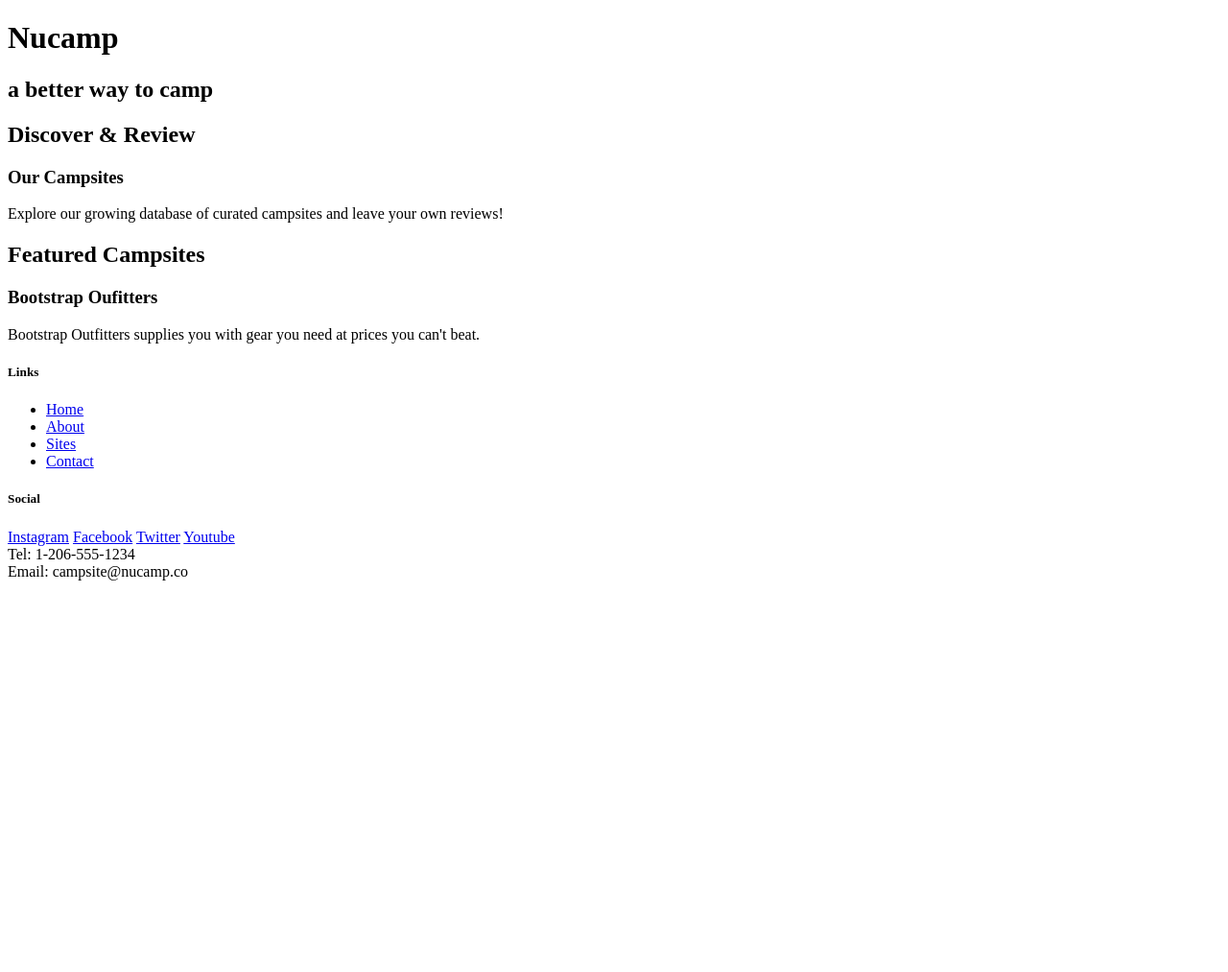
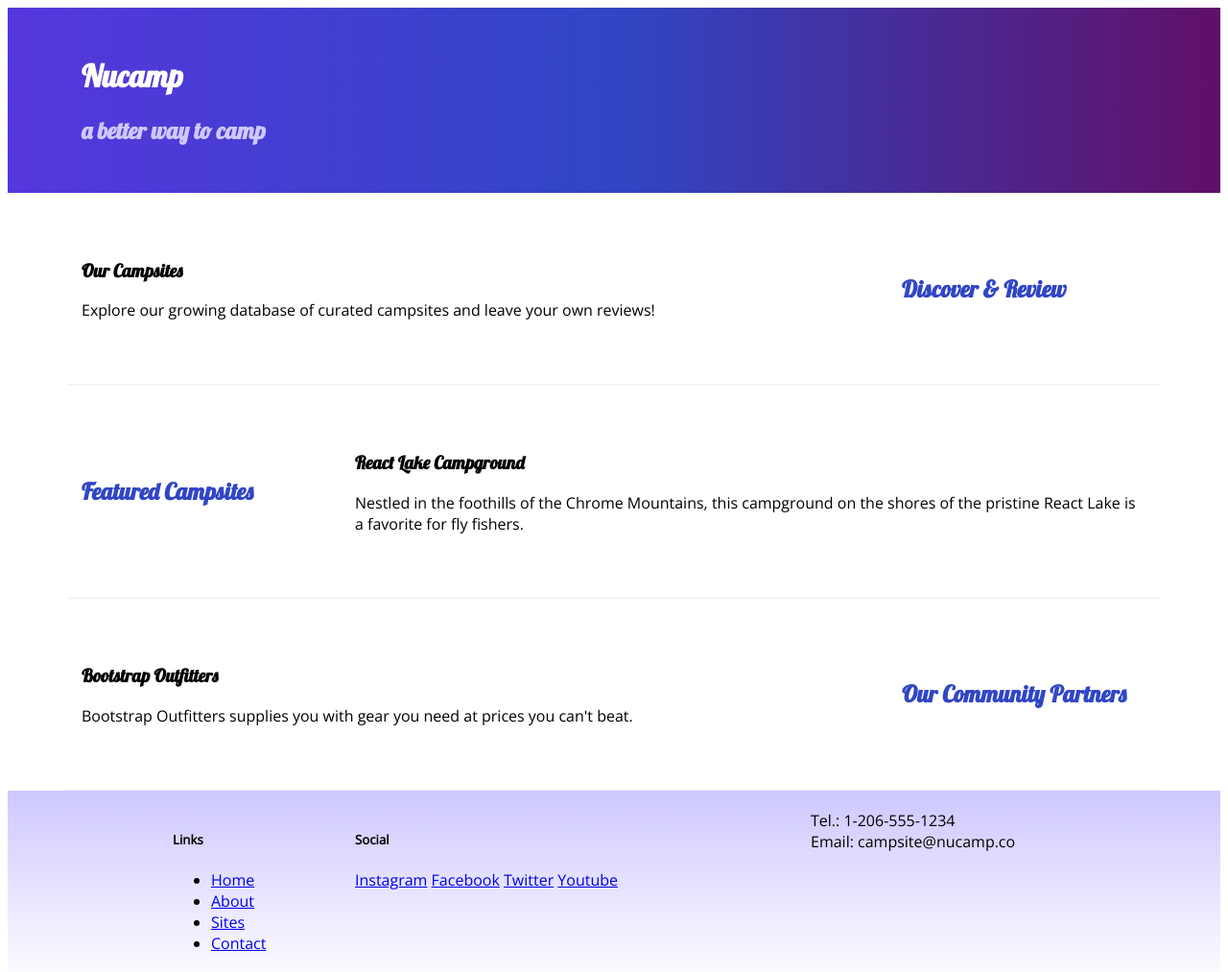
Before and after one commit to eli585/nucamp-site-final, a website: page index.html in a window 1280 px wide. Shown: the whole page at 96% size. Before the commit the page ends 800 px from the top, so only its background shows below. Drawn offline with nearby package versions, Linux system fonts and the light colour scheme.

Commit message:
Friday Changes

```diff
--- /dev/null
+++ b/css/styles.css
@@ -0,0 +1,27 @@
+body {
+    font-family: "Open Sans", sans-serif;
+}
+h1, h2, h3 {
+    font-family: "lobster", cursive;
+}
+h2 {
+    color:#3046C5;
+
+}
+header h2 {
+    color: #cec8ff;
+}
+footer {
+    background-image: linear-gradient(#cec8ff, white);
+    padding: 20px 0;
+}
+.jumbotron {
+    padding: 30px;
+    background-image: linear-gradient(to right, #5637dd,#3046C5,#601068);
+    color: white;
+}
+.row-content {
+    padding: 50px 0;
+    border-bottom: 1px ridge;
+    min-height: 200px;
+}
--- a/index.html
+++ b/index.html
@@ -7,53 +7,84 @@
         initial-scale=1" />
 
         <!-- Bootstrap CSS -->
-        <link rel="stylesheet" href="node_modules/bootstrap/
-        dist/css/bootstrap-grid.min.css" />
+        <link rel="stylesheet" href="node_modules/bootstrap/dist/css/bootstrap-grid.min.css" />
+        <!-- Additional CSS must be placed after Bootstrap CSS -->
+        <link rel="stylesheet" href="https://fonts.googleapis.com/css?family=Lobster|Open+Sans" />
+        <link rel="stylesheet" href="css/styles.css" />
+
 
         <title>Nucamp: A Better Way To Camp</title>
     </head>
     <body>
 
-        <header>
-            <div>
+        <header class="jumbotron">
+            <div class="container">
+                <div class="row">
+                    <div class="col">
                         <h1>Nucamp</h1>
                         <h2>a better way to camp</h2>
                     </div>
+                </div>
+            </div>
         </header>
 
-        <div>
-            <h2>Discover & Review</h2>
-            <h3>Our Campsites</h3>
-            <p>Explore our growing database of curated campsites and leave your own reviews! </p>
+        <div class="container">
+            <div class="row row-content align-items-center">
+                <div class="col-sm-4 order-sm-last col-md-3">
+                    <h2 class="text-sm-right"> Discover & Review </h2>
+                </div>
+                <div class="col">
+                    <h3> Our Campsites </h3>
+                    <p> Explore our growing database of curated campsites and leave your own reviews! </p>
+                </div>
             </div>
 
-        <div>
-            <h2>Featured Campsites</h2>
-            <h3>Bootstrap Oufitters</h3>
-            <p>Bootstrap Outfitters supplies you with gear you need at prices you can't beat.</p>
+            <div class="row row-content align-items-center">
+                <div class="col-sm-4 col-md-3">
+                    <h2 class="text-sm-right"> Featured Campsites </h2>
+                </div>
+                <div class="col">
+                    <h3> React Lake Campground </h3>
+                    <p> Nestled in the foothills of the Chrome Mountains, this campground on the shores of
+                        the pristine React Lake is a favorite for fly fishers. </p>
+                </div>
+            </div>
+
+            <div class="row row-content align-items-center">
+                <div class="col-sm-4 order-sm-last col-md-3">
+                    <h2> Our Community Partners </h2>
+                </div>
+                <div class="col">
+                    <h3> Bootstrap Outfitters </h3>
+                    <p> Bootstrap Outfitters supplies you with gear you need at prices you can't beat. </p>
+                </div>
+            </div>
         </div>
 
         <footer>
-            <div>
+            <div class="container">
+                <div class="row">
+                    <div class="col-4 col-sm-2 offset-1">
                         <h5>Links</h5>
-                <ul>
-                    <li><a href="#">Home</a></li>
-                    <li><a href="#">About</a></li>
-                    <li><a href="#">Sites</a></li>
-                    <li><a href="#">Contact</a></li>
+                        <ul class="list-unstyled">
+                            <li> <a href="#">Home</a></li>
+                            <li> <a href="#">About</a></li>
+                            <li> <a href="#">Sites</a></li>
+                            <li> <a href="#">Contact</a></li>
                         </ul>
                     </div>
-
-            <div>
+                    <div class="col-6 col-sm-5 text-center">
                         <h5>Social</h5>
                         <a href="http://instagram.com">Instagram</a>
                         <a href="http://facebook.com">Facebook</a>
                         <a href="http://twitter.com">Twitter</a>
                         <a href="http://youtube.com">Youtube</a>
                     </div>
-            <div>
-                Tel: 1-206-555-1234<br>
+                    <div class="col-sm-4 text-center">
+                        Tel.: 1-206-555-1234<br />
                         Email: campsite@nucamp.co
+                    </div>
+                </div>
             </div>
         </footer>
 
--- a/package.json
+++ b/package.json
@@ -6,7 +6,7 @@
   "scripts": {
     "lite": "lite-server",
     "start": "npm run lite",
-    "test": "echo \"Error: no tet specified\" && exit 1"
+    "test": "echo \"Error: no test specified\" && exit 1"
   },
   "author": "",
   "license": "ISC",
```
Also changed, not shown: Week 1 Bootstrap Exercise.html (added, +5 -0 lines), bootstrap-grid-example-2.html (added, +33 -0 lines), bootstrap-grid-example.html (added, +63 -0 lines). Lines whose indentation alone changed are shown as unchanged.
